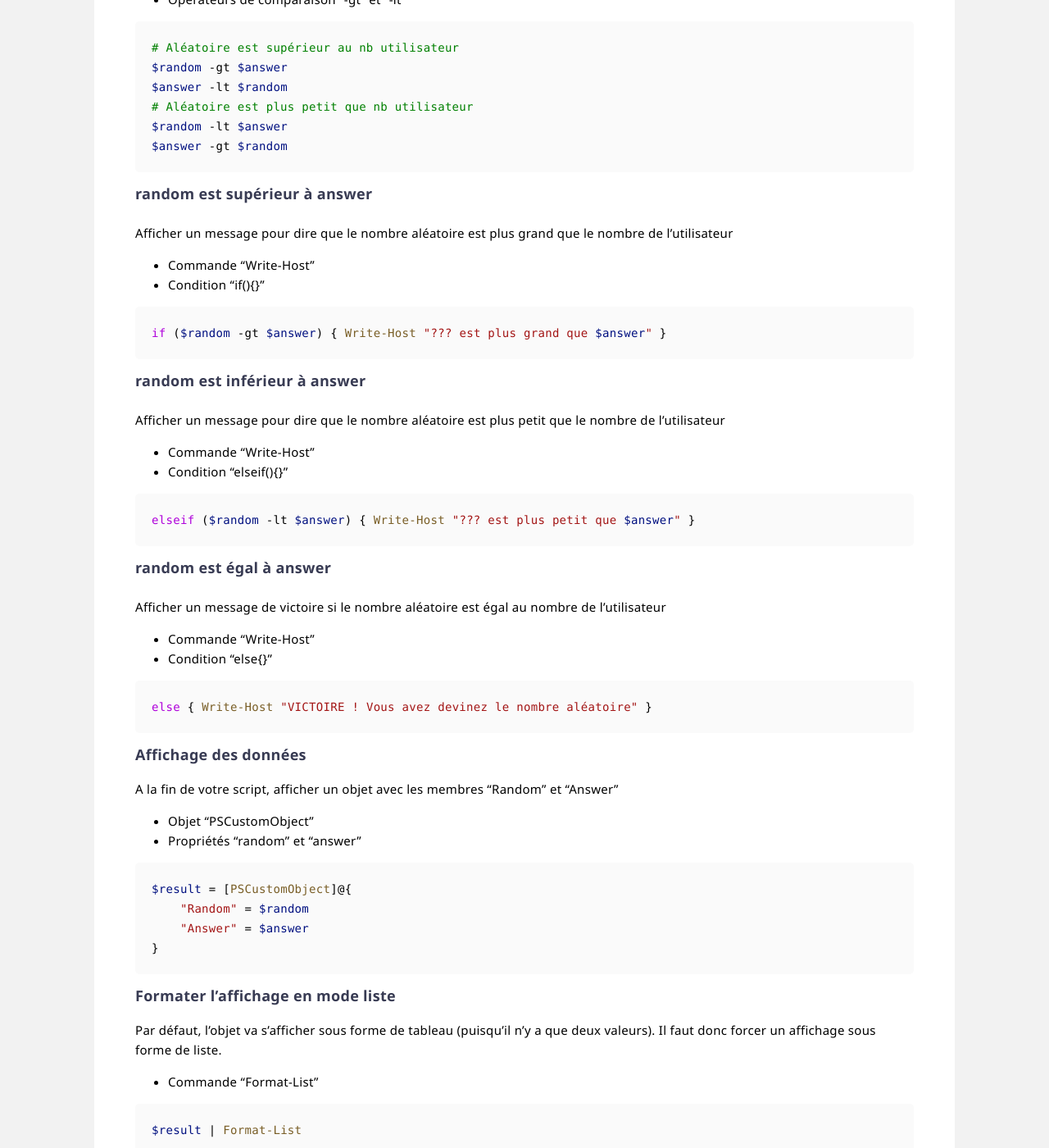
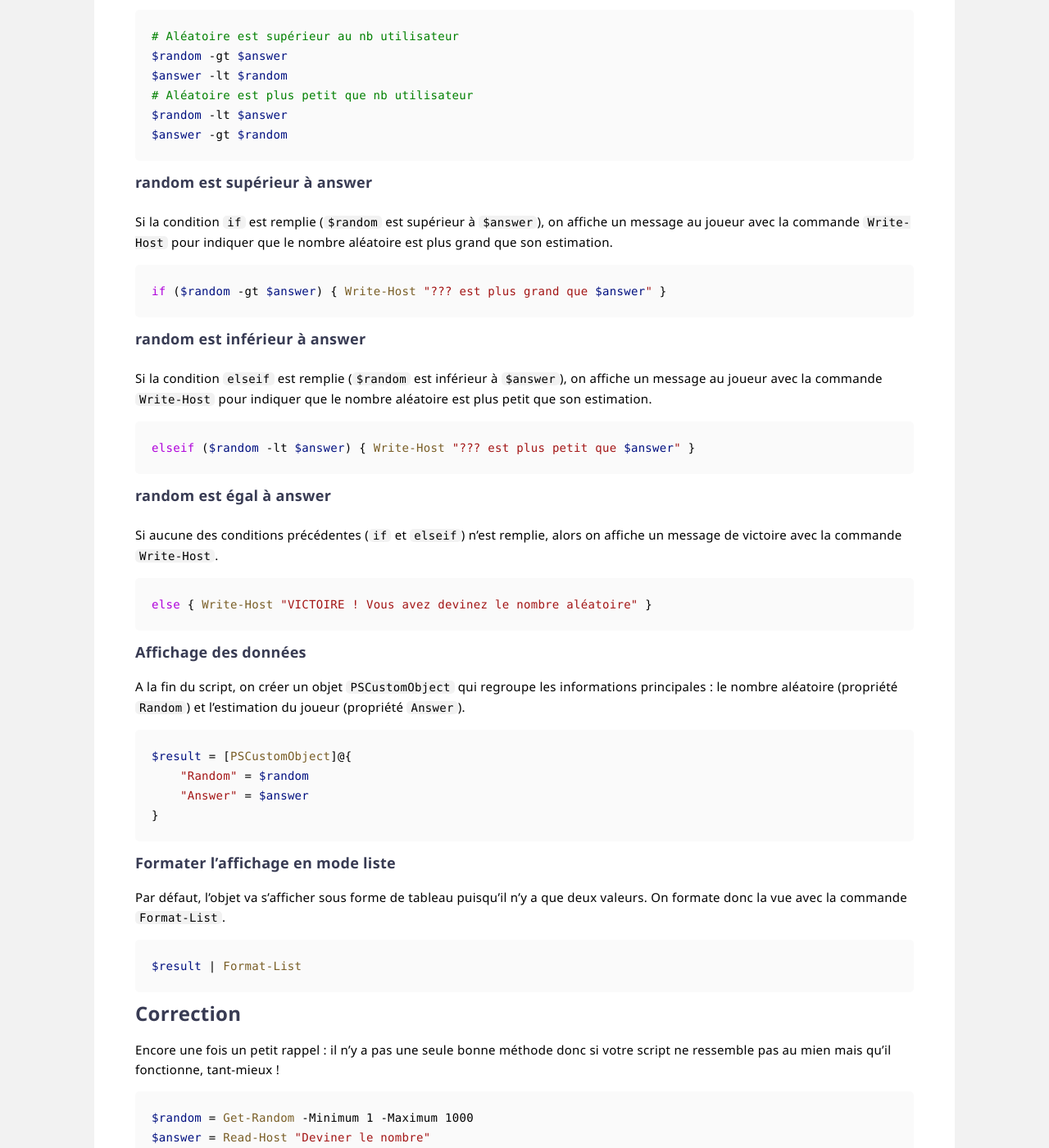
Before and after one commit to leobouard/leobouard.github.io, a Jekyll site: the page built from _posts/2022-10-21-cours-pratique-posh-1.md, in a window 1280 px wide and 1400 px high, scrolled down 2192 px. Shown: the whole window at 82% size. Built offline with Jekyll 4.4.1, drawn with Linux system fonts in a browser that asks for light colours; some of the changed text lies outside the part shown.

Commit message:
Update 2022-10-21-cours-pratique-posh-1.md

````diff
--- a/_posts/2022-10-21-cours-pratique-posh-1.md
+++ b/_posts/2022-10-21-cours-pratique-posh-1.md
@@ -1,7 +1,7 @@
 ---
 layout: post
 title: "Partie 1 - Simple. Basique."
-thumbnailColor: "#007acc"
+description: "Création de la base du script PowerShell : générer un nombre aléatoire et le comparer avec l'estimation du joueur"
 icon: 🎓
 ---
 
@@ -61,7 +61,7 @@ Get-Random -Minimum 1 -Maximum 1000
 
 ### Stocker le nombre aléatoire dans une variable
 
-On utilise le nom de variable `$random` pour récupérer la valeur de la commande `Get-Random`.
+On utilise la variable `$random` pour récupérer la valeur de la commande `Get-Random`.
 
 ```powershell
 $random = Get-Random -Minimum 1 -Maximum 1000
@@ -77,9 +77,7 @@ $answer = Read-Host -Prompt "Deviner le nombre"
 
 ### Comparer le nombre aléatoire à l'estimation du joueur
 
-Vérifier si le nombre aléatoire est strictement supérieur ou inférieur au nombre de l'utilisateur.
-
-- Opérateurs de comparaison "-gt" et "-lt"
+On compare les deux variables `$answer` et `$random` avec les opérateurs `-gt` (*greater than*, plus grand que) et `-lt` (*lower than*, plus petit que).
 
 ```powershell
 # Aléatoire est supérieur au nb utilisateur
@@ -92,10 +90,7 @@ $answer -gt $random
 
 #### random est supérieur à answer
 
-Afficher un message pour dire que le nombre aléatoire est plus grand que le nombre de l'utilisateur
-
-- Commande "Write-Host"
-- Condition "if(){}"
+Si la condition `if` est remplie (`$random` est supérieur à `$answer`), on affiche un message au joueur avec la commande `Write-Host` pour indiquer que le nombre aléatoire est plus grand que son estimation.
 
 ```powershell
 if ($random -gt $answer) { Write-Host "??? est plus grand que $answer" }
@@ -103,10 +98,7 @@ if ($random -gt $answer) { Write-Host "??? est plus grand que $answer" }
 
 #### random est inférieur à answer
 
-Afficher un message pour dire que le nombre aléatoire est plus petit que le nombre de l'utilisateur
-
-- Commande "Write-Host"
-- Condition "elseif(){}"
+Si la condition `elseif` est remplie (`$random` est inférieur à `$answer`), on affiche un message au joueur avec la commande `Write-Host` pour indiquer que le nombre aléatoire est plus petit que son estimation.
 
 ```powershell
 elseif ($random -lt $answer) { Write-Host "??? est plus petit que $answer" }
@@ -114,10 +106,7 @@ elseif ($random -lt $answer) { Write-Host "??? est plus petit que $answer" }
 
 #### random est égal à answer
 
-Afficher un message de victoire si le nombre aléatoire est égal au nombre de l'utilisateur
-
-- Commande "Write-Host"
-- Condition "else{}"
+Si aucune des conditions précédentes (`if` et `elseif`) n'est remplie, alors on affiche un message de victoire avec la commande `Write-Host`.
 
 ```powershell
 else { Write-Host "VICTOIRE ! Vous avez devinez le nombre aléatoire" }
@@ -125,10 +114,7 @@ else { Write-Host "VICTOIRE ! Vous avez devinez le nombre aléatoire" }
 
 ### Affichage des données
 
-A la fin de votre script, afficher un objet avec les membres "Random" et "Answer"
-
-- Objet "PSCustomObject"
-- Propriétés "random" et "answer"
+A la fin du script, on créer un objet `PSCustomObject` qui regroupe les informations principales : le nombre aléatoire (propriété `Random`) et l'estimation du joueur (propriété `Answer`).
 
 ```powershell
 $result = [PSCustomObject]@{
@@ -139,9 +125,7 @@ $result = [PSCustomObject]@{
 
 ### Formater l'affichage en mode liste
 
-Par défaut, l'objet va s'afficher sous forme de tableau (puisqu'il n'y a que deux valeurs). Il faut donc forcer un affichage sous forme de liste.
-
-- Commande "Format-List"
+Par défaut, l'objet va s'afficher sous forme de tableau puisqu'il n'y a que deux valeurs. On formate donc la vue avec la commande `Format-List`.
 
 ```powershell
 $result | Format-List
````
Also changed, not shown: other parts of _posts/2022-10-21-cours-pratique-posh-1.md (+4 -4 lines).
